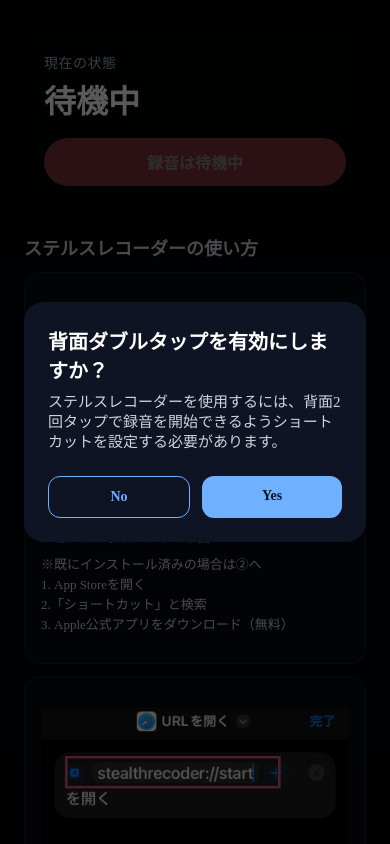
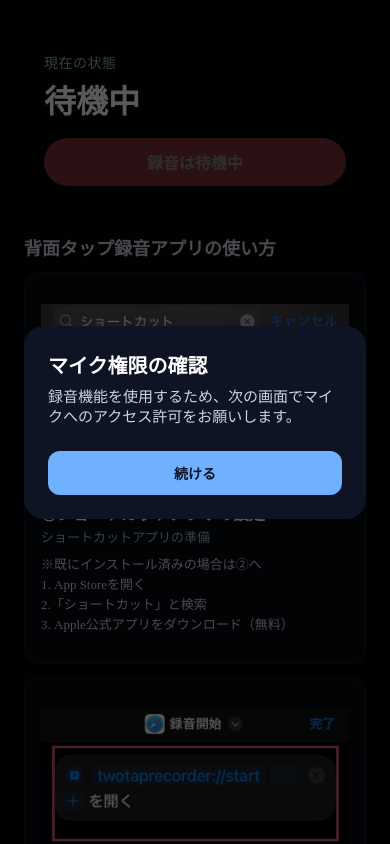
Before and after one commit to jime0083/StealthRecorder, a React Native app in the folder StealthRecorder/: screen / in a window 390 px wide. Built offline with nearby package versions, Linux system fonts and the light colour scheme.

Commit message:
Stelthという表現消す 2 Tap Recoderに変更

```diff
--- a/StealthRecorder/App.tsx
+++ b/StealthRecorder/App.tsx
@@ -27,7 +27,7 @@
   'Non-serializable values were found in the navigation state',
 ]);
 
-const BACK_TAP_STORAGE_KEY = 'stealthrecorder:hasAcceptedBackTap';
+const BACK_TAP_STORAGE_KEY = 'twotaprecorder:hasAcceptedBackTap';
 
 type RecordingFile = {
   name: string;
@@ -137,18 +137,14 @@
     }
   }, [permissionChecked]);
 
-  const handleOnboardingChoice = useCallback(
-    async (accepted: boolean) => {
-      setShowOnboarding(false);
-      if (!accepted) {
-        return;
-      }
-      await AsyncStorage.setItem(BACK_TAP_STORAGE_KEY, 'accepted');
-      setGuideExpanded(true);
-      ensurePermission();
-    },
-    [ensurePermission],
-  );
+  const handleOnboardingContinue = useCallback(async () => {
+    // 審査要件: 権限要求の前に「閉じる/No」で抜けられる導線を置かない
+    // → このモーダルは「続ける」から必ず権限要求へ進む
+    setShowOnboarding(false);
+    await AsyncStorage.setItem(BACK_TAP_STORAGE_KEY, 'accepted');
+    setGuideExpanded(true);
+    await ensurePermission();
+  }, [ensurePermission]);
 
   const openShortcuts = useCallback(async () => {
     const shortcutsURL = 'shortcuts://';
@@ -219,8 +215,8 @@
     () => [
       '設定アプリ > アクセシビリティ > タッチ > 背面タップ を開きます。',
       '「ダブルタップ」に「ショートカット」を割り当てます。',
-      'ショートカットで「URLを開く」を追加し、URLに stealthrecorder://start を入力します。',
-      '停止用に stealthrecorder://stop を割り当てたショートカットを作ると便利です。',
+      'ショートカットで「URLを開く」を追加し、URLに twotaprecorder://start を入力します。',
+      '停止用に twotaprecorder://stop を割り当てたショートカットを作ると便利です。',
       '録音停止はこのアプリの「録音停止」ボタンで行います。',
     ],
     [],
@@ -253,7 +249,7 @@
           '5. 名前を「録音開始」にして完了',
         actionLabel: 'ショートカットを開く',
         onAction: openShortcuts,
-        copyableText: 'stealthrecorder://start',
+        copyableText: 'twotaprecorder://start',
         image: require('./assets/instructions/how to2.png'),
       },
       {
@@ -289,8 +285,8 @@
         subtitle: '保存した音声を再生する',
         description:
           '1.「ファイル」アプリを開く\n' +
-          '2.「このiPhone内」→「StealthRecorder」\n' +
-          '3. stealth-日時.m4a が録音ファイル\n' +
+          '2.「このiPhone内」→「2 Tap Recorder」\n' +
+          '3. recording-日時.m4a が録音ファイル\n' +
           '4. タップして再生できます\n\n' +
           '※ファイル名の日時は録音開始時刻です',
         actionLabel: 'ファイルを開く',
@@ -347,7 +343,7 @@
           </View>
 
           <View style={styles.settingSection}>
-            <Text style={styles.settingTitle}>ステルスレコーダーの使い方</Text>
+            <Text style={styles.settingTitle}>背面タップ録音アプリの使い方</Text>
             <View style={styles.settingList}>
               {settingSlides.map(slide => (
                 <View key={slide.id} style={styles.settingItem}>
@@ -385,29 +381,26 @@
         </ScrollView>
       </SafeAreaView>
 
-      <Modal visible={showOnboarding} animationType="fade" transparent>
+      <Modal
+        visible={showOnboarding}
+        animationType="fade"
+        transparent
+        onRequestClose={() => {
+          // Android back で閉じられるのを防ぐ（要件: 事前メッセージから離脱できない導線）
+        }}>
         <View style={styles.modalBackdrop}>
           <View style={styles.modalContent}>
             <Text style={styles.modalTitle}>
-              背面ダブルタップを有効にしますか？
+              マイク権限の確認
             </Text>
             <Text style={styles.modalDescription}>
-              ステルスレコーダーを使用するには、背面2回タップで録音を開始できるようショートカットを設定する必要があります。
+              録音機能を使用するため、次の画面でマイクへのアクセス許可をお願いします。
             </Text>
             <View style={styles.modalActions}>
               <Pressable
-                style={[
-                  styles.modalButton,
-                  styles.modalButtonSecondary,
-                  styles.modalButtonSpacing,
-                ]}
-                onPress={() => handleOnboardingChoice(false)}>
-                <Text style={styles.modalButtonSecondaryText}>No</Text>
-              </Pressable>
-              <Pressable
                 style={[styles.modalButton, styles.modalButtonPrimary]}
-                onPress={() => handleOnboardingChoice(true)}>
-                <Text style={styles.modalButtonPrimaryText}>Yes</Text>
+                onPress={handleOnboardingContinue}>
+                <Text style={styles.modalButtonPrimaryText}>続ける</Text>
               </Pressable>
             </View>
           </View>
--- a/StealthRecorder/app.json
+++ b/StealthRecorder/app.json
@@ -1,4 +1,4 @@
 {
-  "name": "StealthRecorder",
-  "displayName": "StealthRecorder"
+  "name": "BackTapRecorder",
+  "displayName": "2 Tap Recorder"
 }
```
Also changed, not shown: StealthRecorder/assets/instructions/how to2.png, StealthRecorder/assets/instructions/how to5.png, 5 other files (tests, documents, lock files or other folders).
